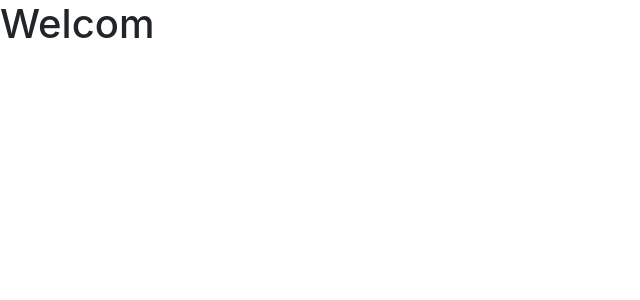
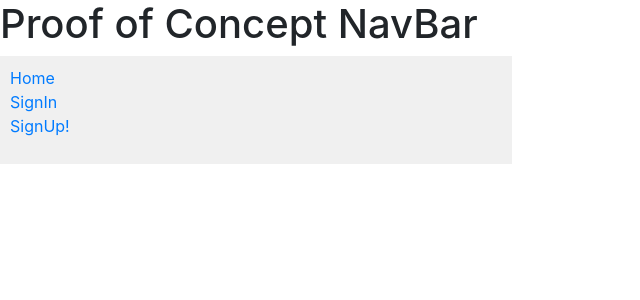
Before and after one commit to tylerdrewwork/Surveasy, a React (Create React App) app in the folder client/: page /admin in a window 1280 px wide. Shown: the top 300 px of the page, without its empty margins (0-640 px from the left). Built offline with nearby package versions, Linux system fonts and the light colour scheme; the HTML template or start-up script is replaced by a standard one.

Commit message:
created navbar example. May scrap to avoid utilizing routing to render components

```diff
--- /dev/null
+++ b/client/src/components/NavBar/navbar.js
@@ -0,0 +1,93 @@
+import React from "react";
+import { BrowserRouter as Router, Switch, Route, Link } from "react-router-dom";
+import SignIn from "../../pages/signin";
+import SignUp from "../../pages/signup";
+
+// Each logical "route" has two components, one for
+// the sidebar and one for the main area. We want to
+// render both of them in different places when the
+// path matches the current URL.
+
+// We are going to use this route config in 2
+// spots: once for the sidebar and once in the main
+// content section. All routes are in the same
+// order they would appear in a <Switch>.
+const routes = [
+  {
+    path: "/",
+    exact: true,
+    sidebar: () => <div>home!</div>,
+    main: () => <h2>Home</h2>,
+  },
+  {
+    path: "/signin",
+    sidebar: () => <div>SignIn!</div>,
+    main: () => <SignIn />,
+  },
+  {
+    path: "/signup",
+    sidebar: () => <div>SignUp!</div>,
+    main: () => <SignUp />,
+  },
+];
+
+export default function SidebarExample() {
+  return (
+    <Router>
+      <div style={{ display: "block" }}>
+        <div
+          style={{
+            padding: "10px",
+            width: "40%",
+            background: "#f0f0f0",
+          }}
+        >
+          <ul style={{ listStyleType: "none", padding: 0 }}>
+            <li>
+              <Link to="/">Home</Link>
+            </li>
+            <li>
+              <Link to="/signin">SignIn</Link>
+            </li>
+            <li>
+              <Link to="/signup">SignUp!</Link>
+            </li>
+          </ul>
+
+          <Switch>
+            {routes.map((route, index) => (
+              // You can render a <Route> in as many places
+              // as you want in your app. It will render along
+              // with any other <Route>s that also match the URL.
+              // So, a sidebar or breadcrumbs or anything else
+              // that requires you to render multiple things
+              // in multiple places at the same URL is nothing
+              // more than multiple <Route>s.
+              <Route
+                key={index}
+                path={route.path}
+                exact={route.exact}
+                children={<route.sidebar />}
+              />
+            ))}
+          </Switch>
+        </div>
+
+        <div style={{ flex: 1, padding: "10px" }}>
+          <Switch>
+            {routes.map((route, index) => (
+              // Render more <Route>s with the same paths as
+              // above, but different components this time.
+              <Route
+                key={index}
+                path={route.path}
+                exact={route.exact}
+                children={<route.main />}
+              />
+            ))}
+          </Switch>
+        </div>
+      </div>
+    </Router>
+  );
+}
--- a/client/src/pages/admin.js
+++ b/client/src/pages/admin.js
@@ -5,11 +5,13 @@ import Button from "../components/Button/button";
 //import { List, ListItem } from "../components/List";
 import Input from "../components/Input/input";
 import "./style.css";
+import SideBarExample from "../components/NavBar/navbar"
 
 function Admin() {
   return (
     <div>
-      <h1>Welcom</h1>
+      <h1>Proof of Concept NavBar</h1>
+      <SideBarExample />
     </div>
   );
 }
```
Also changed, not shown: client/src/components/NavBar/navbar.css (added).
